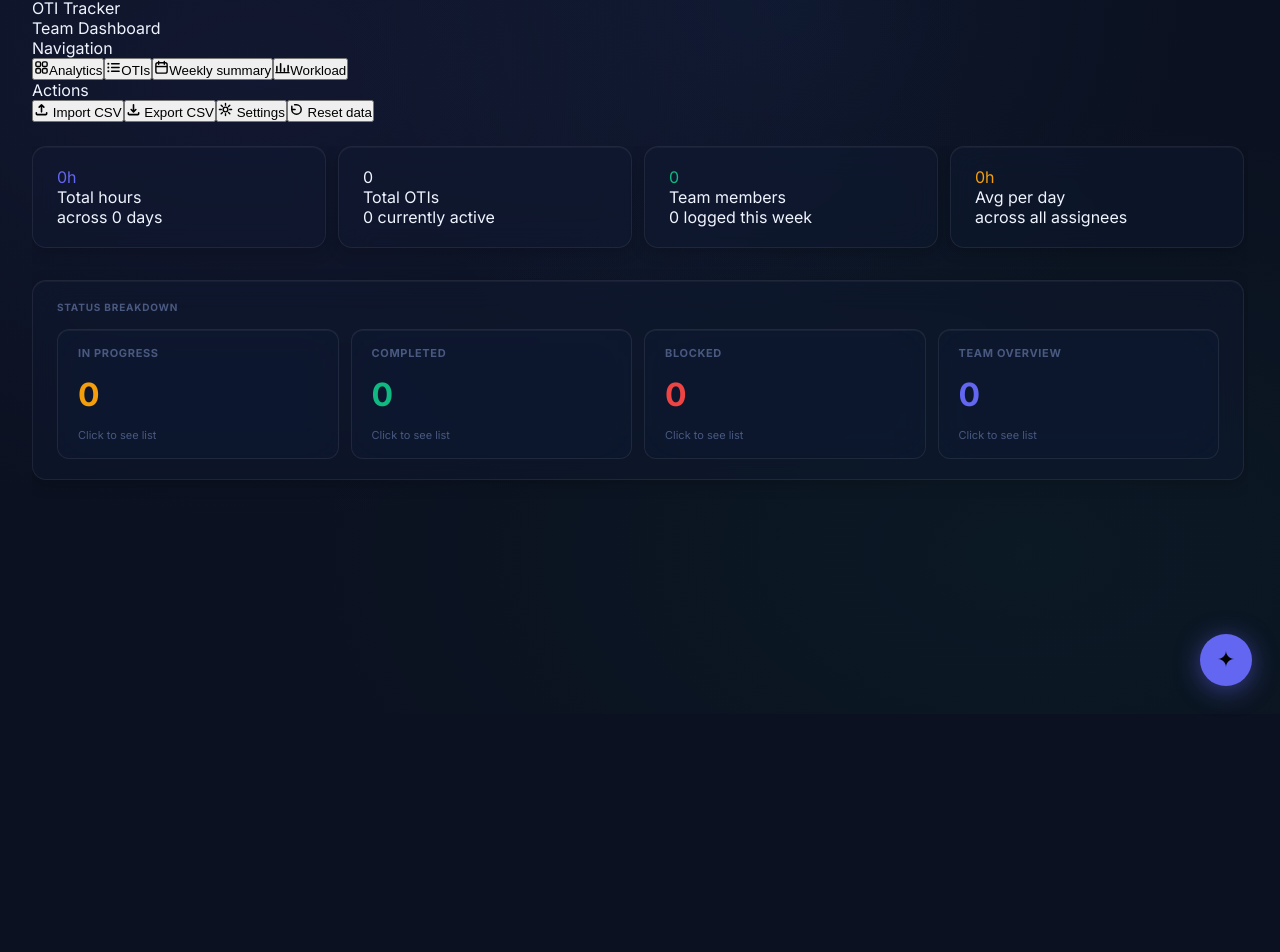
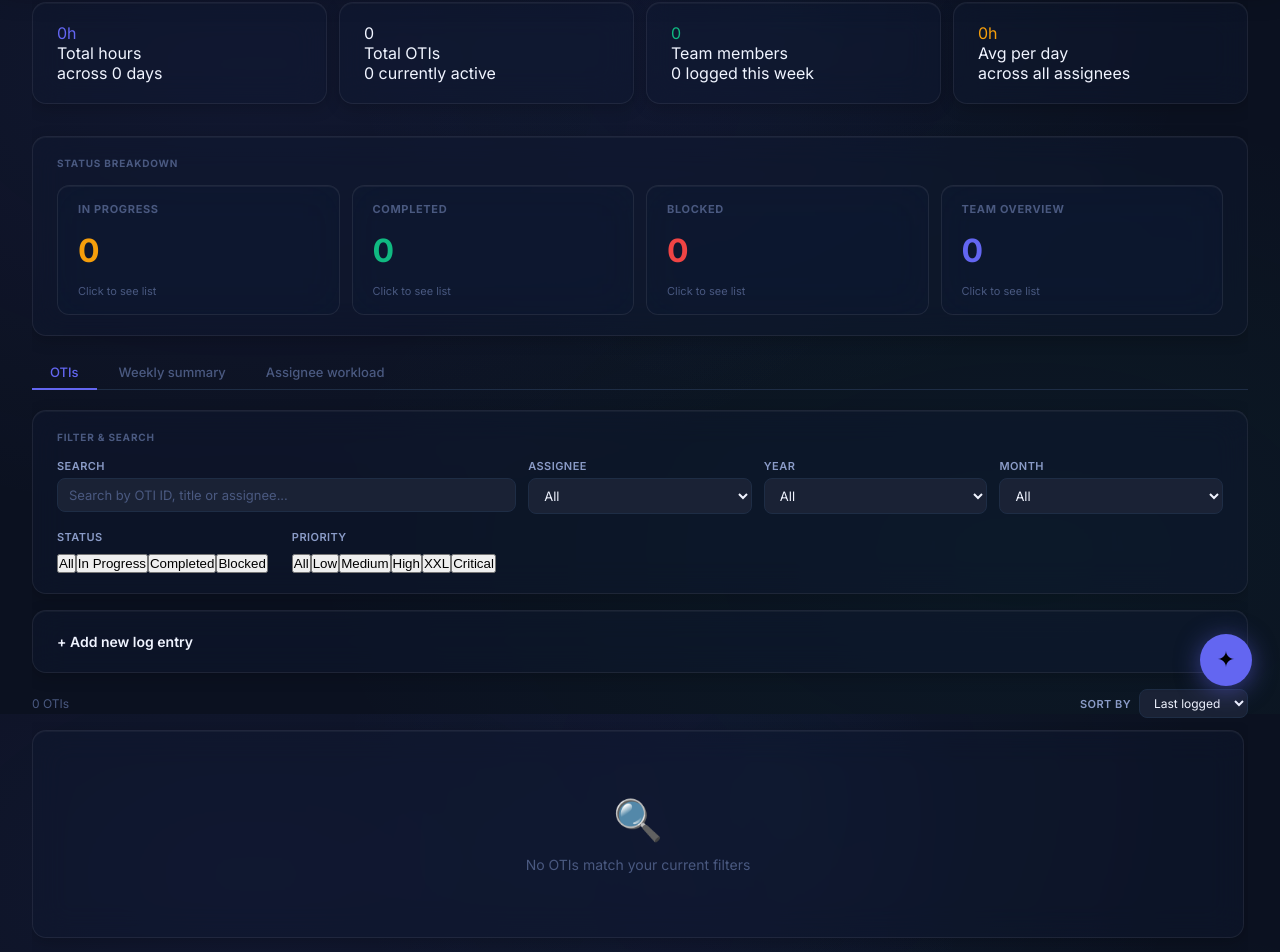
Before and after one commit to sreya-kambhatla/OTI-Tracker-AI, a React (Vite) app: page / in a window 1280 px wide. Shown: the part 86-1038 px from the top of the page. Before the commit the page ends 800 px from the top, so only its background shows below. Built offline with nearby package versions, Linux system fonts and the light colour scheme.

Commit message:
Update App.jsx

```diff
--- a/src/App.jsx
+++ b/src/App.jsx
@@ -1,8 +1,7 @@
 import React from 'react';
 import { EMPTY_FILTERS } from './constants';
 import { groupByOTI, sumHours, applyFilters, loadFromStorage, saveToStorage, exportToCSV } from './utils';
-import { EmptyState, NoDataIllustration, NoResultsIllustration } from './components/Icons';
-import Sidebar from './components/Sidebar';
+import TopBar from './components/TopBar';
 import Dashboard from './components/Dashboard';
 import Filters from './components/Filters';
 import AddEntryForm from './components/AddEntryForm';
@@ -18,12 +17,17 @@ function App() {
   const [logs,    setLogs]    = React.useState(() => loadFromStorage() || []);
   const [filters, setFilters] = React.useState(EMPTY_FILTERS);
   const [toast,   setToast]   = React.useState(null);
-  const [tab,     setTab]     = React.useState("analytics");
+  const [tab,     setTab]     = React.useState("otis");
   const [sortBy,  setSortBy]  = React.useState("recent");
   const [showImport,   setShowImport]   = React.useState(false);
   const [showSettings, setShowSettings] = React.useState(false);
+  const [theme, setTheme] = React.useState(() => localStorage.getItem("oti-theme") || "dark");
 
   React.useEffect(() => { saveToStorage(logs); }, [logs]);
+  React.useEffect(() => {
+    document.documentElement.setAttribute("data-theme", theme);
+    localStorage.setItem("oti-theme", theme);
+  }, [theme]);
 
   const filteredLogs = React.useMemo(() => applyFilters(logs, filters), [logs, filters]);
   const grouped      = React.useMemo(() => groupByOTI(filteredLogs), [filteredLogs]);
@@ -32,6 +36,8 @@ function App() {
   const sortedOTIs = React.useMemo(() => {
     const entries = Object.entries(grouped);
     switch (sortBy) {
+      case "id-asc":     return entries.slice().sort((a,b) => a[0].localeCompare(b[0]));
+      case "id-desc":    return entries.slice().sort((a,b) => b[0].localeCompare(a[0]));
       case "hours-desc": return entries.slice().sort((a,b) => sumHours(b[1]) - sumHours(a[1]));
       case "hours-asc":  return entries.slice().sort((a,b) => sumHours(a[1]) - sumHours(b[1]));
       case "recent":     return entries.slice().sort((a,b) => {
@@ -43,7 +49,7 @@ function App() {
     }
   }, [grouped, sortBy]);
 
-  function handleAdd(newLog)  { setLogs(p => [...p, newLog]); setToast(`Log added for ${newLog.otiId}`); }
+  function handleAdd(newLog)              { setLogs(p => [...p, newLog]); setToast(`Log added for ${newLog.otiId}`); }
   function handleImport(importedLogs, mode) {
     if (mode === "replace") {
       setLogs(importedLogs);
@@ -70,26 +76,35 @@ function App() {
   }
 
   return (
-    <>
-      <Sidebar
-        tab={tab}
-        onTabChange={setTab}
+    <div>
+      <TopBar
+        theme={theme}
+        onToggleTheme={() => setTheme(t => t === "dark" ? "light" : "dark")}
         onImport={() => setShowImport(true)}
         onExport={() => exportToCSV(filteredLogs)}
+        onReset={handleResetData}
         onSettings={() => setShowSettings(true)}
-        onReset={handleResetData}
       />
 
       <div className="page-body">
         <div className="page-static">
+          <Dashboard logs={filteredLogs} />
+
+          <div className="tab-bar">
+            {[
+              { id:"otis",     label:"OTIs" },
+              { id:"weekly",   label:"Weekly summary" },
+              { id:"workload", label:"Assignee workload" },
+            ].map(t => (
+              <button key={t.id} className={`tab ${tab === t.id ? "active" : ""}`} onClick={() => setTab(t.id)}>
+                {t.label}
+              </button>
+            ))}
+          </div>
+
           {tab === "otis" && (
             <div>
-              <Filters
-                filters={filters}
-                onChange={(k,v) => setFilters(p => ({...p,[k]:v}))}
-                onClear={() => setFilters(EMPTY_FILTERS)}
-                allLogs={logs}
-              />
+              <Filters filters={filters} onChange={(k,v) => setFilters(p => ({...p,[k]:v}))} onClear={() => setFilters(EMPTY_FILTERS)} allLogs={logs} />
               <AddEntryForm onAdd={handleAdd} allLogs={logs} />
               <div style={{ display:"flex", justifyContent:"space-between", alignItems:"center", margin:"8px 0 4px" }}>
                 <div style={{ fontSize:12, color:"var(--text3)" }}>{Object.keys(grouped).length} OTIs</div>
@@ -106,26 +121,14 @@ function App() {
           )}
         </div>
 
-        <div key={tab} className="page-scroll">
-          {tab === "analytics" && <Dashboard logs={logs} />}
-
+        <div className="page-scroll">
           {tab === "otis" && (
             <div style={{ marginTop:8 }}>
               {sortedOTIs.length === 0 ? (
-                logs.length === 0 ? (
-                  <EmptyState
-                    illustration={<NoDataIllustration />}
-                    title="No OTIs yet"
-                    subtitle="Add your first log entry above to start tracking your team's work."
-                  />
-                ) : (
-                  <EmptyState
-                    illustration={<NoResultsIllustration />}
-                    title="No results found"
-                    subtitle="No OTIs match your current filters. Try adjusting or clearing them."
-                    action={{ label:"Clear filters", onClick:() => setFilters(EMPTY_FILTERS) }}
-                  />
-                )
+                <div className="card empty">
+                  <div className="empty-icon">🔍</div>
+                  <div className="empty-text">No OTIs match your current filters</div>
+                </div>
               ) : (
                 sortedOTIs.map(([otiId, entries]) => (
                   <OTICard key={otiId} otiId={otiId} entries={entries}
@@ -144,7 +147,7 @@ function App() {
       {showSettings && <SettingsModal onClose={() => setShowSettings(false)} />}
       {toast && <Toast message={toast} onDone={() => setToast(null)} />}
       <AIChat logs={logs} />
-    </>
+    </div>
   );
 }
 
```
